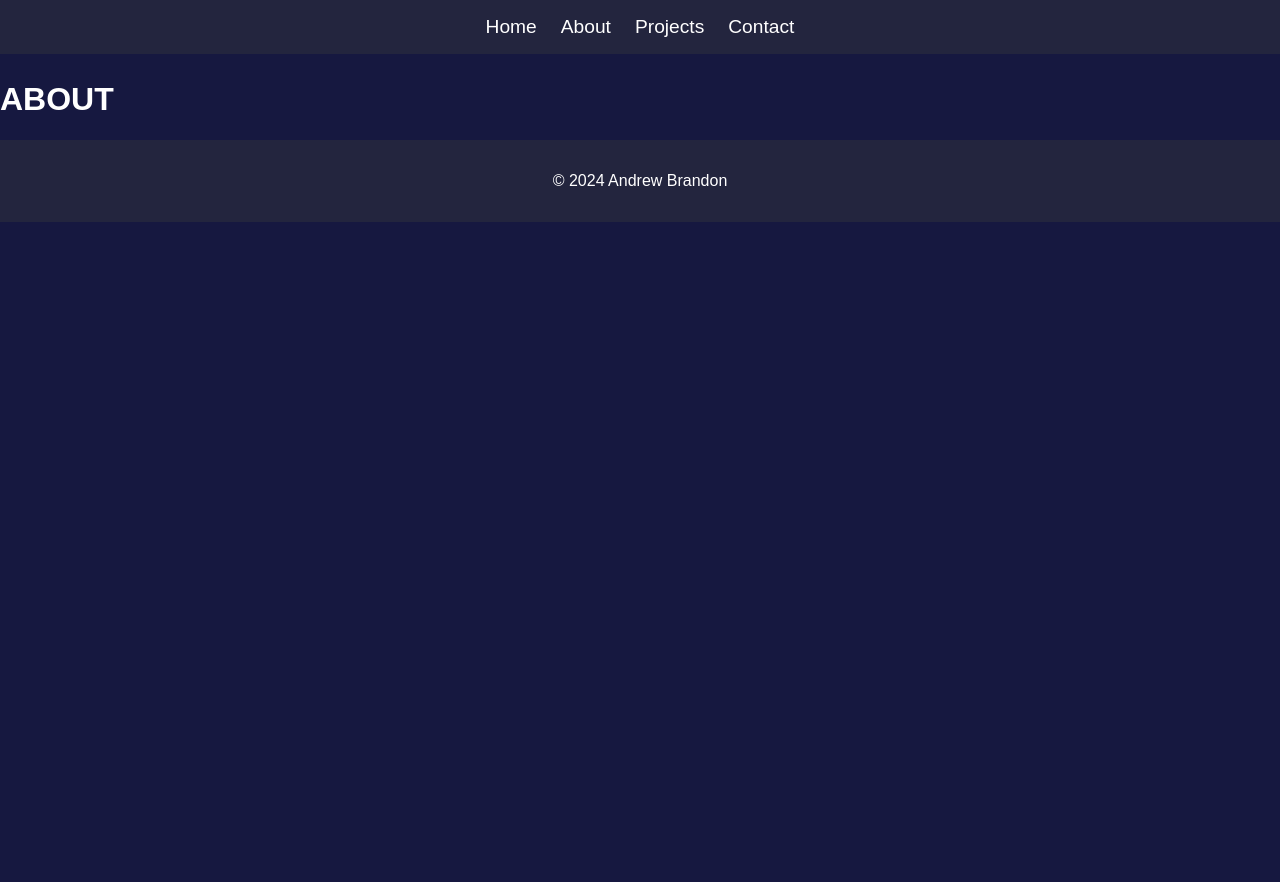
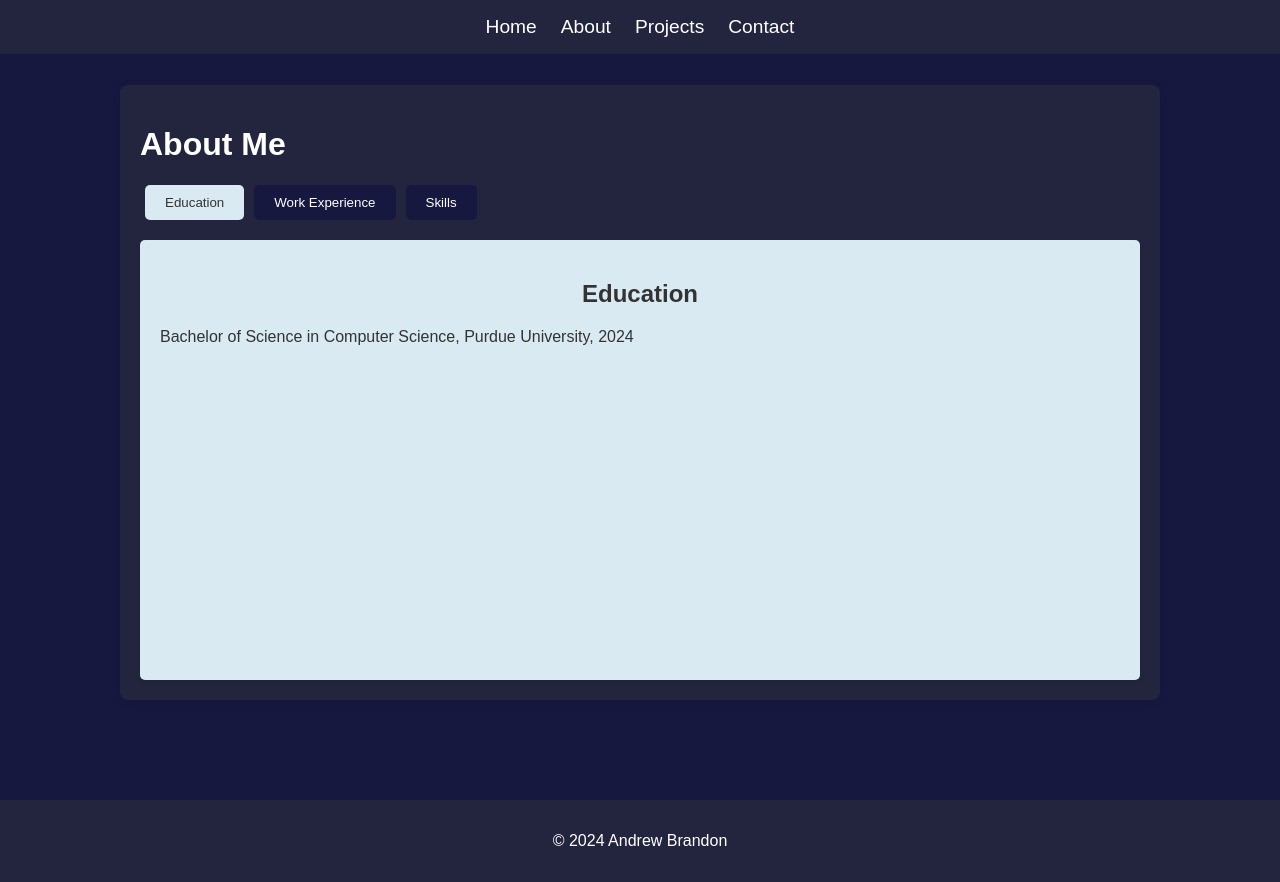
Before and after one commit to realBrando/PersonalWebsite, a React (Create React App) app: page /about in a window 1280 px wide. Before the commit the page ends 800 px from the top, so only its background shows below. Built offline with nearby package versions, Linux system fonts and the light colour scheme.

Commit message:
Home page and about page

```diff
--- /dev/null
+++ b/src/components/About.css
@@ -0,0 +1,61 @@
+.about-container {
+    max-width: 1000px;
+    margin: 0 auto;
+    padding: 20px;
+    background-color: #23253e;
+    border-radius: 8px;
+    box-shadow: 0 2px 8px rgba(0, 0, 0, 0.1);
+    margin-top: 25px;
+  }
+
+  h1 {
+    text-align: left;
+    color: #FFFFFF;
+  }
+
+  .tabs {
+    display: flex;
+    justify-content: left;
+    margin-bottom: 20px;
+  }
+
+  .tabs button {
+    background-color: #161840;
+    color: #ffffff;
+    padding: 10px 20px;
+    margin: 0 5px;
+    border: none;
+    border-radius: 5px;
+    cursor: pointer;
+  }
+
+  .tabs button.active {
+    background-color: #D9EAF2; /* Active tab accent color */
+    color: #333
+  }
+
+  .tabs button:hover {
+    background-color: #D9EAF2; /* Hover tab accent color */
+    color: #333
+  }
+
+  .content-area {
+    height: 400px; /* Set a fixed height for scrollable content */
+    overflow-y: auto; /* Enable vertical scrolling */
+    padding: 20px;
+    background-color: #D9EAF2;
+    border-radius: 5px;
+    box-shadow: 0 2px 5px rgba(0, 0, 0, 0.1);
+  }
+
+  .tab-content {
+    color: #333;
+  }
+
+  .tab-content h2 {
+    margin-bottom: 10px;
+  }
+
+  .tab-content p {
+    line-height: 1.6;
+  }
--- a/src/components/Contact.css
+++ b/src/components/Contact.css
@@ -1,6 +1,16 @@
+.contact-container {
+  max-width: 650px;
+  margin: 0 auto;
+  padding: 20px;
+  background-color: #23253e;
+  border-radius: 8px;
+  box-shadow: 0 2px 8px rgba(0, 0, 0, 0.1);
+  margin-top: 25px;
+}
+
 section {
     padding: 20px;
-    background-color: #f9f9f9;
+    background-color: #D9EAF2;
     max-width: 600px;
     margin: 0 auto;
     border-radius: 8px;
@@ -10,7 +20,7 @@ section {
   h2 {
     text-align: center;
     font-family: 'Arial', sans-serif;
-    color: #333;
+    color: #333333;
   }
 
   form {
--- a/src/components/HomePage.css
+++ b/src/components/HomePage.css
@@ -13,10 +13,11 @@
     color: #333333; /* Dark text for contrast */
     font-weight: bold;
     margin-bottom: 10px;
+    text-align: left;
 }
 
 .overview-info h2 {
-    font-size: 1.4em;
+    font-size: 1.2em;
     color: #333333; /* Dark text for contrast */
     font-weight: normal;
     line-height: 1.6; /* Improve readability */
--- a/src/components/Layout.css
+++ b/src/components/Layout.css
@@ -44,10 +44,11 @@ body, html {
     padding-top: 60px; /* Add space to account for fixed top bar */
     background-color: #161840;
     color: #FFFFFF; /* Charcoal text color for readability */
+    padding-bottom: 90px;
   }
 
   .footer {
-    position: bottom;
+    position: relative;
     bottom: 0;
     left: 0;
     right: 0;
@@ -55,6 +56,7 @@ body, html {
     text-align: center;
     padding: 1em 0;
     color: #FFFFFF;
+    margin-top: 10px;
     }
 
   .profile-pic {
--- a/src/components/ProfileCard.jsx
+++ b/src/components/ProfileCard.jsx
@@ -9,7 +9,6 @@ const ProfileCard = () => {
       <div className="profile-info">
       <h2>Andrew Brandon</h2>
       <h3>Software Engineer</h3>
-      <h4>Hello and welcome to my personal site! Here you can find information about my education, professional background, personal projects and experiences. Feel free to contact me via any of the options on the contact page, thanks for visiting!</h4>
       </div>
     </div>
   );
--- a/src/pages/AboutPage.jsx
+++ b/src/pages/AboutPage.jsx
@@ -1,9 +1,66 @@
-import React from 'react';
+import React, { useState } from 'react';
+import '../components/About.css';
 
 const About = () => {
+  const [activeTab, setActiveTab] = useState('education'); // Default to 'education' tab
+
+  const renderContent = () => {
+    switch (activeTab) {
+      case 'education':
+        return (
+          <div className="tab-content">
+            <h2>Education</h2>
+            <p>Bachelor of Science in Computer Science, Purdue University, 2024</p>
+            {/* Add more details about education here */}
+          </div>
+        );
+      case 'experience':
+        return (
+          <div className="tab-content">
+            <h2>Work Experience</h2>
+            <p>Software Developer at Crowe, Technology, Business, and Transformation Consulting</p>
+            {/* Add more details about work experience here */}
+          </div>
+        );
+      case 'skills':
+        return (
+          <div className="tab-content">
+            <h2>Skills</h2>
+            <p>JavaScript, React, Node.js, Python, SQL</p>
+            {/* Add more skills here */}
+          </div>
+        );
+      default:
+        return null;
+    }
+  };
+
   return (
-    <div>
-      <h1>ABOUT</h1>
+    <div className="about-container">
+      <h1>About Me</h1>
+      <div className="tabs">
+        <button
+          className={activeTab === 'education' ? 'active' : ''}
+          onClick={() => setActiveTab('education')}
+        >
+          Education
+        </button>
+        <button
+          className={activeTab === 'experience' ? 'active' : ''}
+          onClick={() => setActiveTab('experience')}
+        >
+          Work Experience
+        </button>
+        <button
+          className={activeTab === 'skills' ? 'active' : ''}
+          onClick={() => setActiveTab('skills')}
+        >
+          Skills
+        </button>
+      </div>
+      <div className="content-area">
+        {renderContent()}
+      </div>
     </div>
   );
 };
--- a/src/pages/ContactPage.jsx
+++ b/src/pages/ContactPage.jsx
@@ -29,6 +29,7 @@ const Contact = () => {
       };
 
   return (
+    <div className='contact-container'>
       <section>
       <div>
           <h2>Contact Me via Email</h2>
@@ -48,6 +49,7 @@ const Contact = () => {
           {confirmationMessage && <p className="confirmation">{confirmationMessage}</p>} {/* Show confirmation message */}
       </div>
       </section>
+    </div>
   );
 };
 
```
Lines whose indentation alone changed are shown as unchanged.
